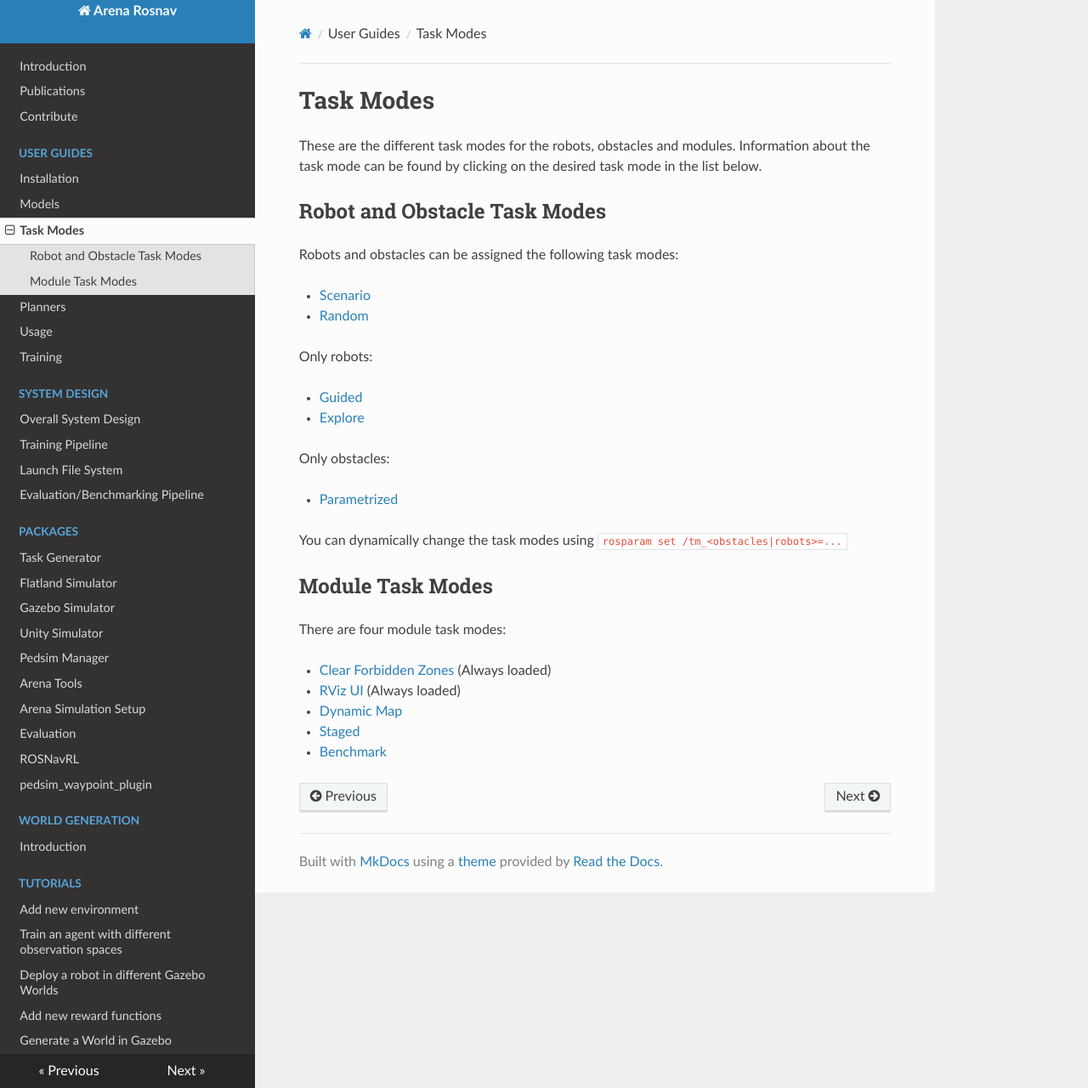
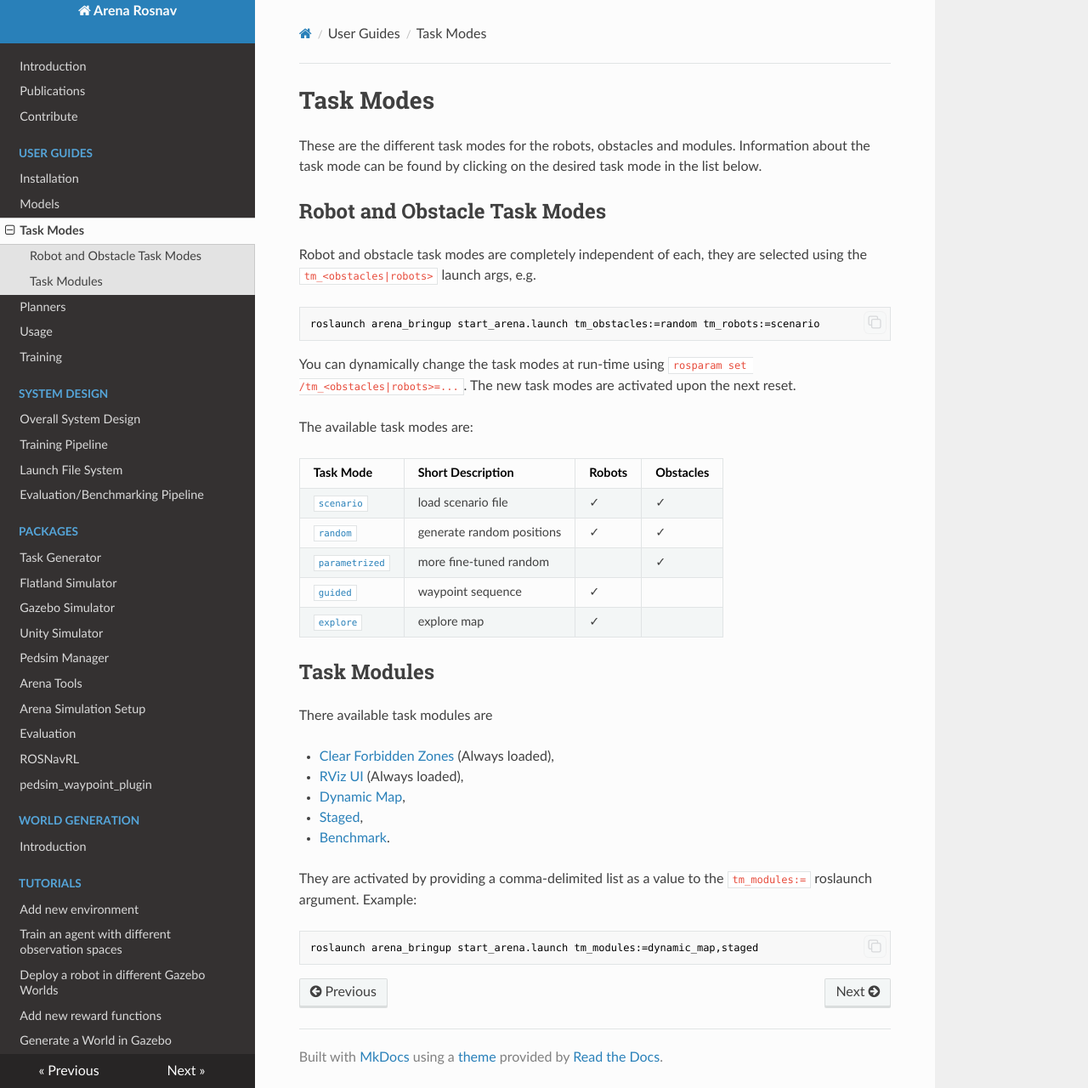
Before and after one commit to Arena-Rosnav/.github, an MkDocs documentation site: the page built from docs/user_guides/task_modes.md, in a window 1280 px wide and 1280 px high. Shown: the whole window at 85% size. Built offline with MkDocs 1.6.1, drawn with Linux system fonts in a browser that asks for light colours; nearby versions of some CDN libraries; comment, search, counter and statistics services are not loaded.

Commit message:
task mode doc

````diff
--- a/docs/user_guides/task_modes.md
+++ b/docs/user_guides/task_modes.md
@@ -4,28 +4,37 @@ These are the different task modes for the robots, obstacles and modules. Inform
 
 ## Robot and Obstacle Task Modes
 
-Robots and obstacles can be assigned the following task modes:
+Robot and obstacle task modes are completely independent of each, they are selected using the `tm_<obstacles|robots>` launch args, e.g.
 
-- [Scenario](task_modes/scenario.md)
-- [Random](task_modes/random.md)
+```sh
+roslaunch arena_bringup start_arena.launch tm_obstacles:=random tm_robots:=scenario
+```
 
-Only robots:
+You can dynamically change the task modes at run-time using `rosparam set /tm_<obstacles|robots>=...`. The new task modes are activated upon the next reset.
 
-- [Guided](task_modes/guided.md)
-- [Explore](task_modes/explore.md)
+The available task modes are:
 
-Only obstacles:
+| Task Mode | Short Description | Robots | Obstacles |
+| --- | --- | --- | --- |
+| [`scenario`](task_modes/scenario.md) | load scenario file | ✓ | ✓ |
+| [`random`](task_modes/random.md) | generate random positions | ✓ | ✓ |
+| [`parametrized`](task_modes/parametrized.md) | more fine-tuned random | | ✓ |
+| [`guided`](task_modes/guided.md) | waypoint sequence | ✓ | |
+| [`explore`](task_modes/explore.md) | explore map | ✓ | |
 
-- [Parametrized](task_modes/parametrized.md)
 
-You can dynamically change the task modes using `rosparam set /tm_<obstacles|robots>=...`
+## Task Modules
 
-## Module Task Modes
+There available task modules are
 
-There are four module task modes:
+- [Clear Forbidden Zones](task_modes/clear_forbidden_zones.md) (Always loaded),
+- [RViz UI](task_modes/rviz_ui.md) (Always loaded),
+- [Dynamic Map](task_modes/dynamic_map.md),
+- [Staged](task_modes/staged.md),
+- [Benchmark](task_modes/benchmark.md).
 
-- [Clear Forbidden Zones](task_modes/clear_forbidden_zones.md) (Always loaded)
-- [RViz UI](task_modes/rviz_ui.md) (Always loaded)
-- [Dynamic Map](task_modes/dynamic_map.md)
-- [Staged](task_modes/staged.md)
-- [Benchmark](task_modes/benchmark.md)
+They are activated by providing a comma-delimited list as a value to the `tm_modules:=` roslaunch argument. Example:
+
+```sh
+roslaunch arena_bringup start_arena.launch tm_modules:=dynamic_map,staged
+```
````
